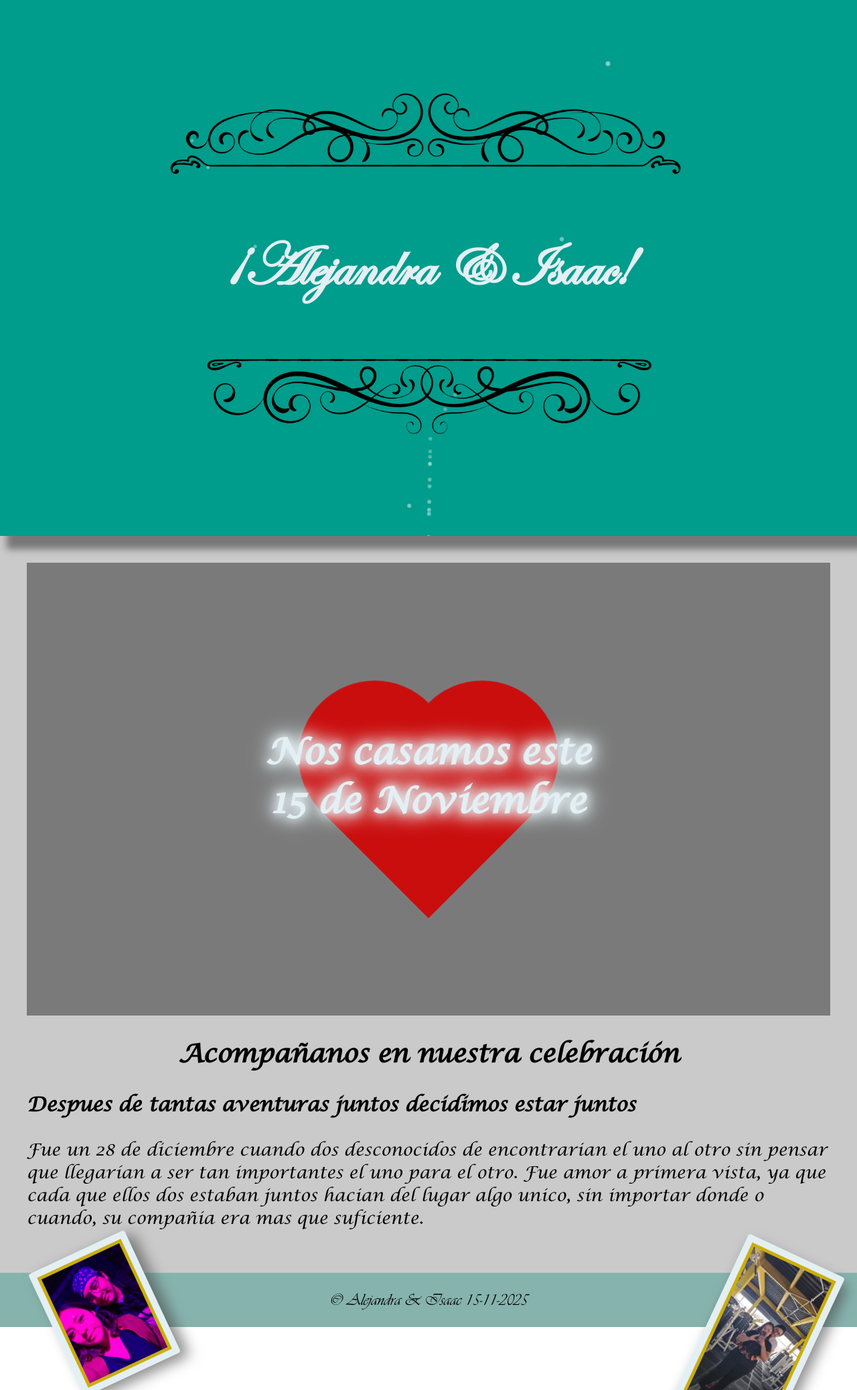
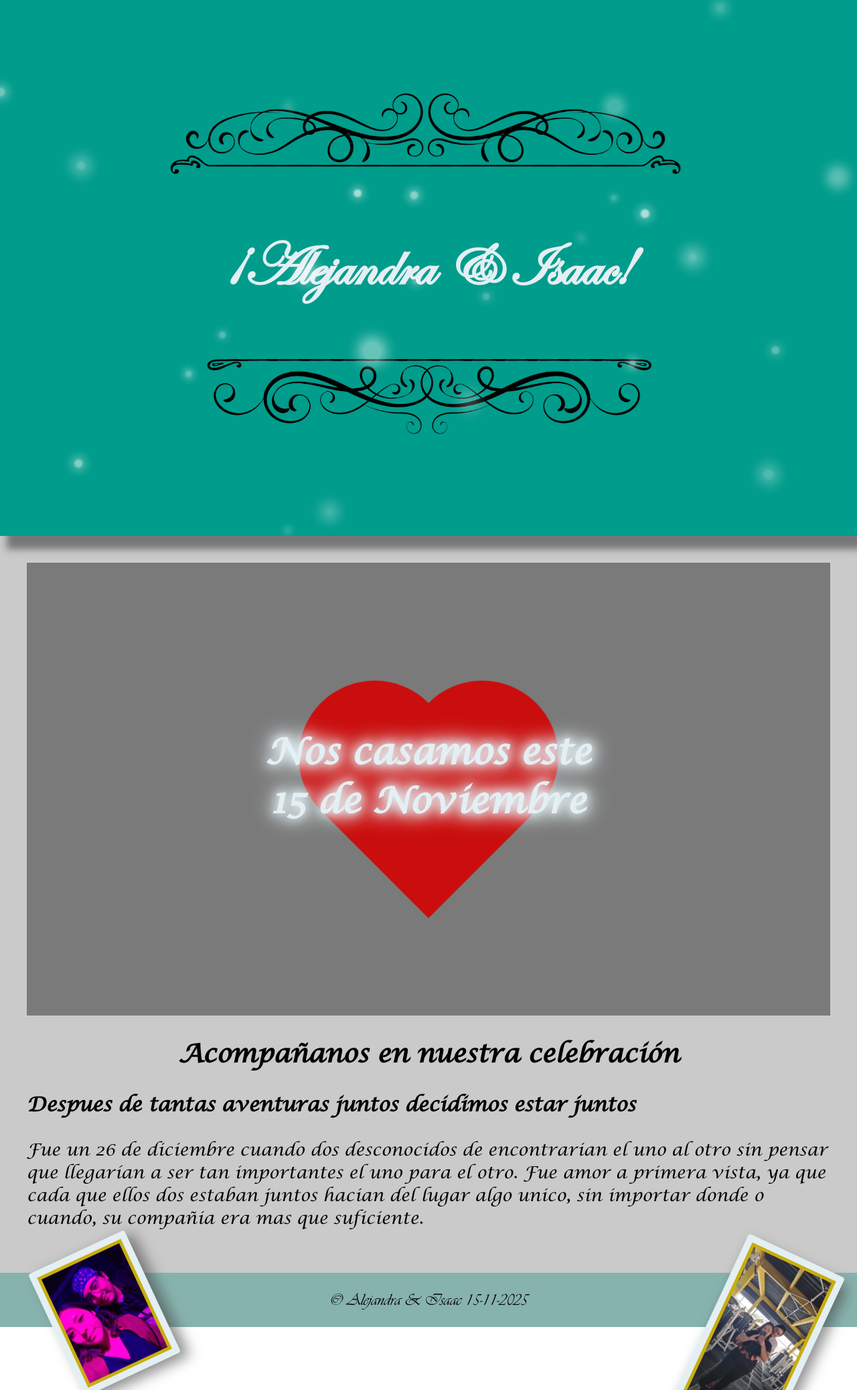
Before and after one commit to Isaac-Monted/Invitacion, a PHP site: page / in a window 1280 px wide. Shown: the top 2075 px of the page at 67% size. Run offline with PHP 8.4, Linux system fonts and the light colour scheme.

Commit message:
se concluye con el diceño de las luciernagas y se agrega un favicon

```diff
--- a/index.html
+++ b/index.html
@@ -4,6 +4,7 @@
     <meta charset="UTF-8">
     <meta name="viewport" content="width=device-width, initial-scale=1.0">
     <title>Estas Cordialmente Invitado</title>
+    <link rel="icon" href="./assets/favicon.ico" type="image/x-icon">
     <link rel="stylesheet" href="styles.css"> <!-- Vinculamos el archivo CSS -->
     <link rel="stylesheet" href="elementals.css"> <!-- Vinculamos el archivo CSS -->
     <link rel="stylesheet" href="figuras.css"> <!-- Vinculamos el archivo CSS -->
--- a/main.js
+++ b/main.js
@@ -5,7 +5,7 @@ document.addEventListener("DOMContentLoaded", () => {
 });
 
 function colocarHistoria1() {
-    const $Historia = `Fue un 28 de diciembre cuando dos desconocidos de encontrarian el uno al otro sin pensar que llegarían a ser tan importantes el uno para el otro. Fue amor a primera vista, ya que cada que ellos dos estaban juntos hacian del lugar algo unico, sin importar donde o cuando, su compañia era mas que suficiente.<br>`;
+    const $Historia = `Fue un 26 de diciembre cuando dos desconocidos de encontrarian el uno al otro sin pensar que llegarían a ser tan importantes el uno para el otro. Fue amor a primera vista, ya que cada que ellos dos estaban juntos hacian del lugar algo unico, sin importar donde o cuando, su compañia era mas que suficiente.<br>`;
 
     const contenedor = document.getElementById("Historia"); // Selecciona el contenedor
     const elementoP = document.createElement("p"); // Crea un elemento <p>
@@ -24,24 +24,39 @@ function colocarHistoria2() {
 
 // Función para generar luciérnagas automáticamente
 function generarLuciernagas() {
-    const contenedor = document.getElementById("contenedor-luciernagas"); // Selecciona el contenedor por id
+    const contenedor = document.getElementById("contenedor-luciernagas");
+    const numeroDeLuciernagas = 25;
 
-     // Número de luciérnagas que quieres generar
-     const numeroDeLuciernagas = 20;
-
-    // Generar luciérnagas dinámicamente
     for (let i = 0; i < numeroDeLuciernagas; i++) {
         const luciernaga = document.createElement('div');
         luciernaga.classList.add('luciernaga');
 
-        // Asignar un retraso de animación aleatorio para cada luciérnaga
+        // Posición inicial aleatoria
+        luciernaga.style.left = `${Math.random() * 100}%`;
+        luciernaga.style.top = `${Math.random() * 100}%`;
+
+        // Tamaño y opacidad aleatorios
+        const size = Math.random() * 6 + 8; // Entre 8px y 14px
+        luciernaga.style.width = `${size}px`;
+        luciernaga.style.height = `${size}px`;
+        luciernaga.style.opacity = Math.random() * 0.6 + 0.3; // Entre 0.3 y 0.9
+
+        // Brillo base (para todas)
+        luciernaga.style.backgroundColor = `rgba(255, 255, 255, ${Math.random() * 0.5 + 0.3})`;
+        luciernaga.style.boxShadow = `0 0 ${size}px ${size/2}px rgba(255, 255, 255, 0.3)`;
+
+        // Efecto especial (30% de probabilidad)
+        if (Math.random() > 0.7) {
+            luciernaga.style.width = `${size + 5}px`; // Tamaño extra
+            luciernaga.style.height = `${size + 5}px`;
+            luciernaga.style.boxShadow = `0 0 20px 10px rgba(255, 255, 255, 0.7)`; // Brillo intenso
+        }
+
+        // Animación (¡conserva tus keyframes originales!)
+        const duration = Math.random() * 10 + 5;
+        luciernaga.style.animation = `volar ${duration}s infinite ease-in-out`;
         luciernaga.style.animationDelay = `${Math.random() * 5}s`;
 
-        // Asignar posición aleatoria dentro del contenedor
-        luciernaga.style.top = `${Math.random() * 100}%`;
-        luciernaga.style.left = `${Math.random() * 100}%`;
-
-        // Agregar la luciérnaga al contenedor
         contenedor.appendChild(luciernaga);
     }
 }
--- a/styles.css
+++ b/styles.css
@@ -31,12 +31,16 @@
 
 .luciernaga {
     position: absolute;
-    width: 6px;
-    height: 6px;
-    background-color: rgba(255, 255, 255, 0.7);
+    width: 8px;
+    height: 8px;
+    background-color: var(--blanco);
     border-radius: 50%;
-    animation: volar 5s infinite;
-    opacity: 0;
+    filter: blur(1px);
+    box-shadow:
+        0 0 5px 2px rgba(255, 255, 255, 0.7),
+        0 0 10px 5px rgba(255, 255, 255, 0.3);
+    animation: volar 8s infinite ease-in-out;
+    opacity: 0; /* Inicialmente invisibles (se activan con JS) */
 }
 
 .tamano_pantalla_completa {
```
Also changed, not shown: other parts of styles.css (+8 -22 lines), assets/favicon.ico (added), assets/fotos/inicio2.jpg (added), 1 other file.
